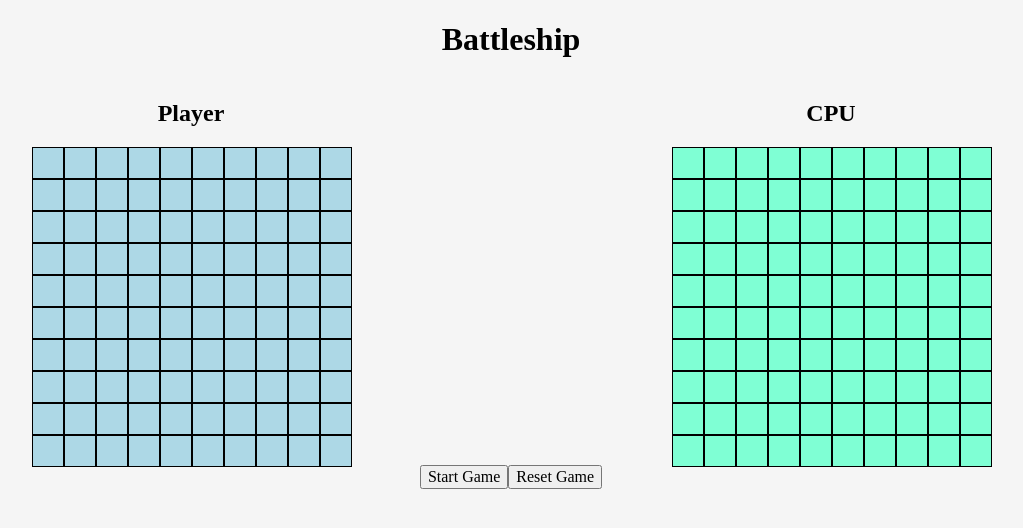
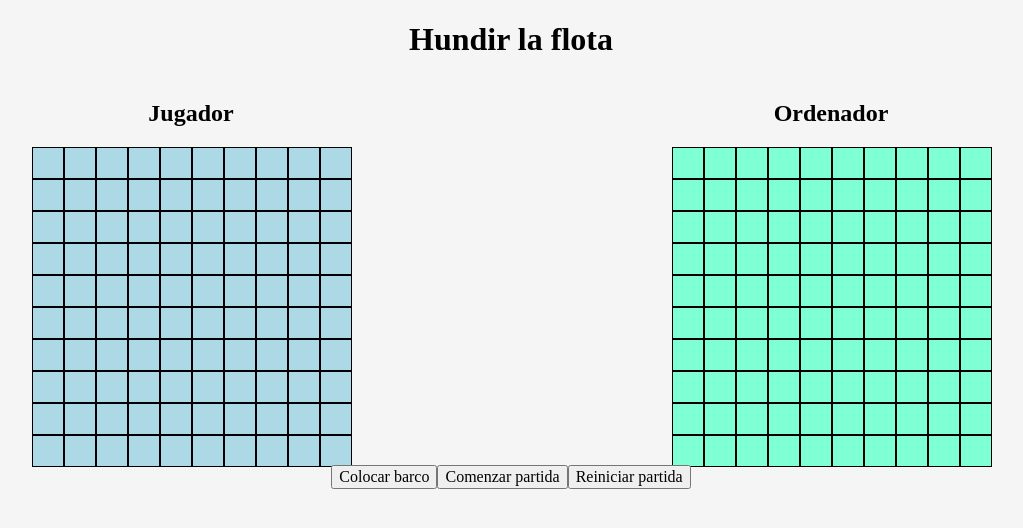
Before and after one commit to pedromorenovillar/battleship, a website with bundled scripts: page public/index.html in a window 1280 px wide. Shown: the whole page, without its empty margins (129-1152 px from the left). Built offline with nearby package versions, Linux system fonts and the light colour scheme.

Commit message:
style(ui): transaled ui into Spanish

```diff
--- a/public/index.html
+++ b/public/index.html
@@ -5,23 +5,24 @@
     <meta name="viewport" content="width=device-width, initial-scale=1.0" />
     <link rel="stylesheet" href="normalize.css">
     <link rel="stylesheet" href="styles.css">
-    <title>Battleship Game</title>
+    <title>Hundir la flota</title>
   </head>
   <body>
-    <h1>Battleship</h1>
+    <h1>Hundir la flota</h1>
     <div class="gameboards">
       <div class="player">
-        <h2>Player</h2>
+        <h2>Jugador</h2>
         <div id="player-board"></div>
       </div>
       <div class="cpu">
-        <h2>CPU</h2>
+        <h2>Ordenador</h2>
         <div id="cpu-board"></div>
       </div>
     </div>
     <div class="controls">
-      <button type="button" id="start-btn">Start Game</button>
-      <button type="button" id="reset-btn">Reset Game</button>
+      <button type="button" id="place-btn">Colocar barco</button>
+      <button type="button" id="start-btn">Comenzar partida</button>
+      <button type="button" id="reset-btn">Reiniciar partida</button>
     </div>
     <script type="module" src="./index.js"></script>
   </body>
```
